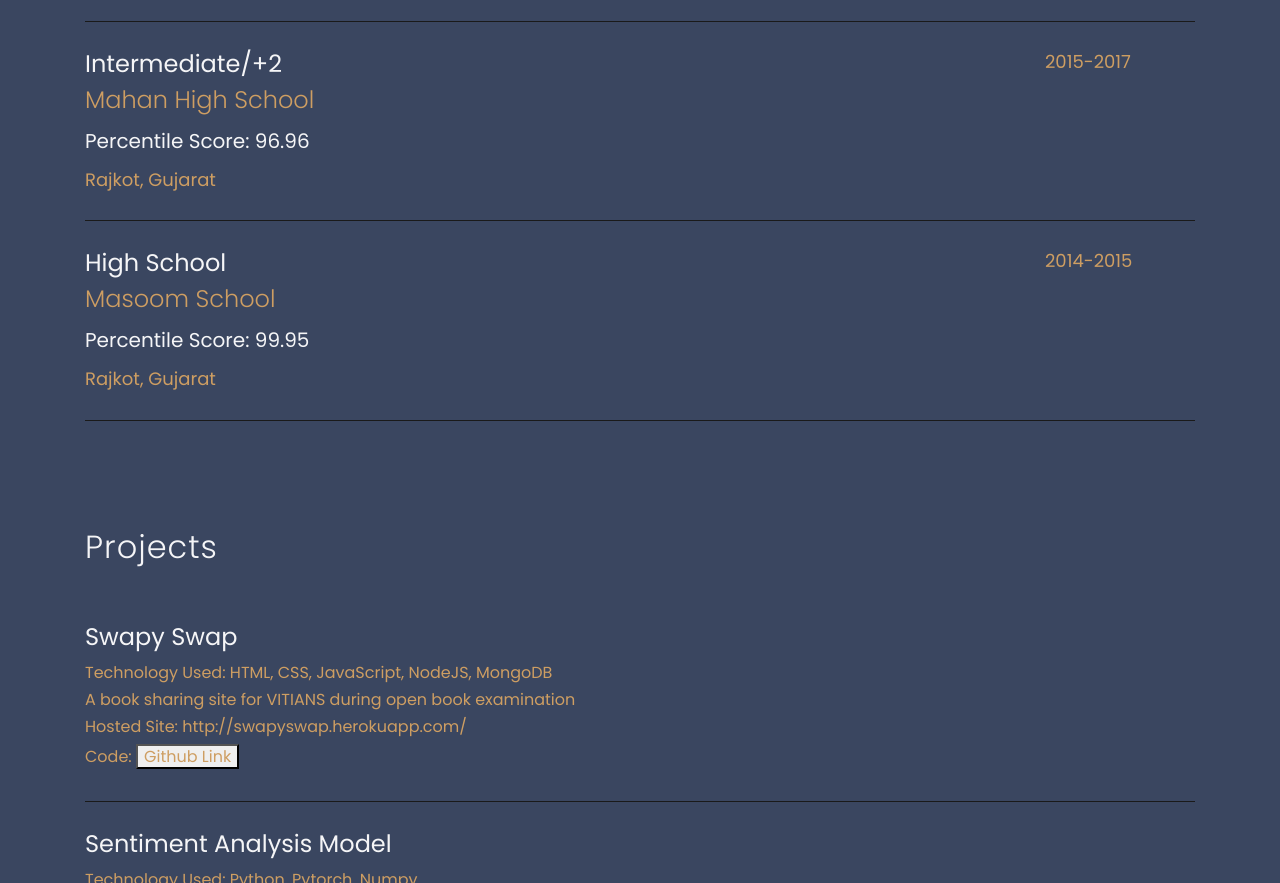
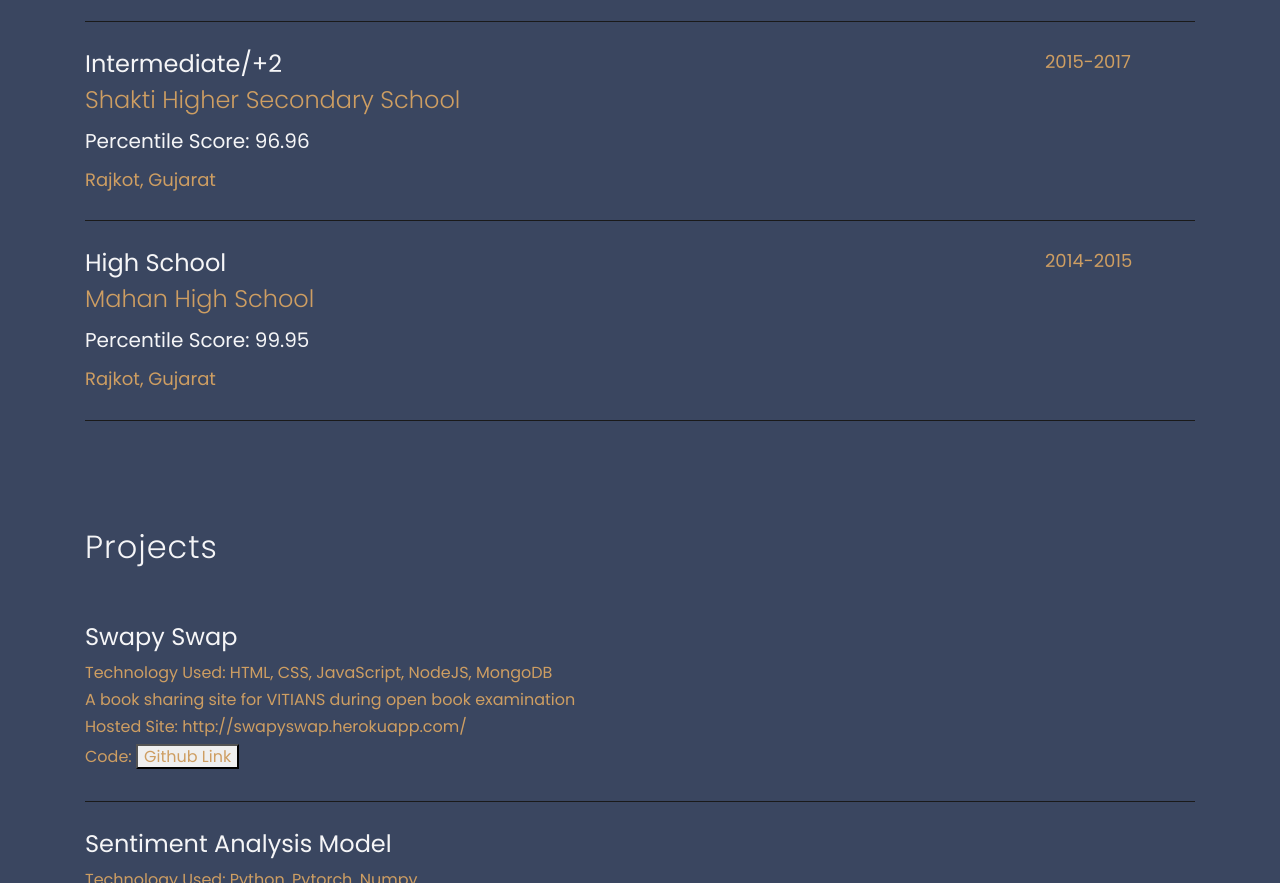
Before and after one commit to meetshukla/portfolio, a plain HTML site: page about.html in a window 1280 px wide. Shown: the part 2285-3168 px from the top of the page. Drawn offline with Linux system fonts and the light colour scheme; some packages are replaced by stand-ins of ours; no server answers; files whose address does not match are found by name.

Commit message:
schooling error changed

```diff
--- a/about.html
+++ b/about.html
@@ -149,7 +149,7 @@
 
           			<div class="exp-wrap py-4">
           				<div class="desc">
-	          				<h4>Intermediate/+2<br><span>  Mahan High School</span> </h4>
+	          				<h4>Intermediate/+2<br><span> Shakti Higher Secondary School</span> </h4>
                     <h5>Percentile Score: <span> 96.96</span></h5>
 	          				<p class="location">Rajkot, Gujarat</p>
           				</div>
@@ -160,7 +160,7 @@
 
           			<div class="exp-wrap py-4">
                   <div class="desc">
-                    <h4>High School<br><span>  Masoom School</span> </h4>
+                    <h4>High School<br><span>  Mahan High School </span> </h4>
                     <h5>Percentile Score: <span> 99.95</span></h5>
                     <p class="location">Rajkot, Gujarat</p>
                   </div>
```
